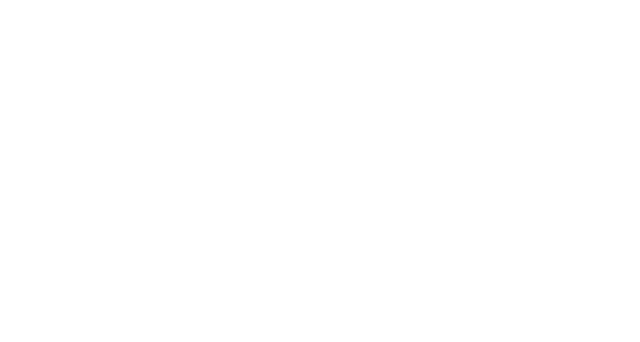
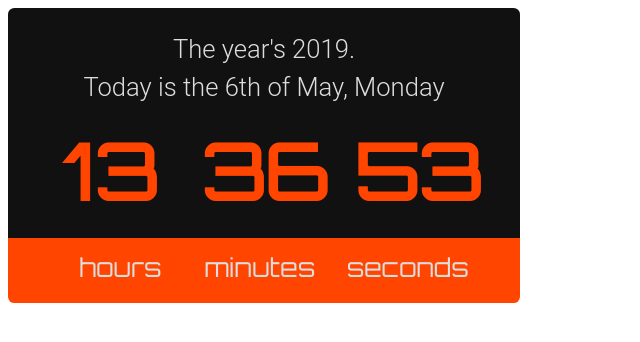
Before and after one commit to alittlebyte/WebDevsign, a website built with webpack: page src/index.pug in a window 1280 px wide. Shown: the whole page, without its empty margins (0-640 px from the left). Built offline with nearby package versions, Linux system fonts and the light colour scheme.

Commit message:
Clock module

```diff
--- /dev/null
+++ b/src/clock/clock.js
@@ -0,0 +1,80 @@
+function currentTime() {
+  var date = new Date(); // Initiate a Date object, that holds information in the format of 'May 9, 19 10:17:36'
+
+  var current = date.getDate(); // Get current day, number
+  var day = new Intl.DateTimeFormat("en-US", { weekday: "long" }).format(date); // Day of the week, as a string. This specific method allows for it. Same with month
+  var month = new Intl.DateTimeFormat("en-US", { month: "long" }).format(date);
+  var year = date.getFullYear();
+
+  var hour = date.getHours();
+  var hourText = 'hour';
+  var hourSuffix = "s";
+
+  var min = date.getMinutes();
+  var minText = 'minute';
+  var minSuffix = "s";
+
+  var sec = date.getSeconds();
+  var secText = 'second';
+  var secSuffix = "s";
+
+  var suffix = ""; // Certain days of the week won't have this part, when displayed. Goes after the number of the day
+
+  hour = updateTime(hour);
+  min = updateTime(min);
+  sec = updateTime(sec);
+
+  switch (current) {
+    case 1: case 21:
+      suffix = "st";
+      break;
+    case 2: case 22:
+      suffix = "nd";
+      break;
+    case 3: case 23:
+      suffix = "rd";
+      break;
+    default:
+      suffix = "th";
+      break;
+  }
+
+  switch (hour) {
+    case "01": case 21: case 31: case 41: case 51:
+      hourSuffix = "";
+      break;
+  }
+
+  switch (min) {
+    case "01": case 21: case 31: case 41: case 51:
+      minSuffix = "";
+      break;
+  }
+
+  switch (sec) {
+    case "01": case 21: case 31: case 41: case 51:
+      secSuffix = "";
+      break;
+  }// Regular conditional wouldn't work, same for multiple values or multiple cases at once. Just have to keep it all separate.
+
+  document.getElementById("year").innerText = `The year's ${year}.`;
+  document.getElementById("today").innerText = `Today is the ${current}${suffix} of ${month}, ${day}`;
+  document.getElementById("hours").innerText = `${hour}`;
+  document.getElementById("hourdesc").innerText = `${hourText}${hourSuffix}`;
+  document.getElementById("minutes").innerText = `${min}`;
+  document.getElementById("minutedesc").innerText = `${minText}${minSuffix}`;
+  document.getElementById("seconds").innerText = `${sec}`;
+  document.getElementById("seconddesc").innerText = `${secText}${secSuffix}`;
+
+  var t = setTimeout(function() { currentTime(); }, 1000);
+} // Paste everything together with template literals, give it some time to prepare for launch
+
+function updateTime(k) {
+  if (k < 10) {
+    return "0" + k;
+  } else {
+    return k;
+  }
+} // Add zeros to single numbers for better looks
+
+currentTime(); // Aaaand go
--- /dev/null
+++ b/src/clock/clock.pug
@@ -0,0 +1,11 @@
+div(id="timer")
+  div(id="year")
+  div(id="today")
+  div(id="clock")
+    div(id="hours")
+    div(id="minutes")
+    div(id="seconds")
+  div(id="desc")
+    div(id="hourdesc")
+    div(id="minutedesc")
+    div(id="seconddesc")
--- /dev/null
+++ b/src/clock/clock.scss
@@ -0,0 +1,49 @@
+@import url('https://fonts.googleapis.com/css?family=Orbitron|Roboto');
+
+body {
+  color:#ddd;
+  text-align:center;
+}
+
+#timer{
+  width:36vw;
+  height:18vw;
+  padding:2vw;
+  border-radius:0.5vw;
+  background-color:#111;
+}
+
+#year,#today{
+  font-family: 'Roboto Light', sans-serif;
+  display:grid;
+  grid-template-columns:36vw;
+  grid-template-rows:2vw;
+  font-size:2vw;
+  margin-bottom:1vw;
+}
+
+#clock,#desc{
+  font-family: 'Orbitron', sans-serif;
+  display:grid;
+  grid-template-columns:12vw 12vw 12vw;
+  grid-template-rows:3vw 3vw;
+  font-size:2vw;
+}
+#clock{
+  margin-top:2vw;
+  color:OrangeRed;
+  font-weight:bold;
+  font-size:6vw;
+}
+
+#desc{
+margin-top:3vw;
+margin-left:-2vw;
+padding-top:1vw;
+height:4.05vw;
+width:111.1%;
+border-radius:0 0 0.5vw 0.5vw;
+background-color:OrangeRed;
+color:#ddd;
+text-align:right;
+}
--- a/src/index.pug
+++ b/src/index.pug
@@ -1,7 +1,10 @@
 doctype html
 meta(name="viewport",content="width=device-width, initial-scale=1.0")
 style
+  include clock/clock.scss
 html
   head
     title WebDevsign. Because you can't tell the difference nowadays.
   body
+    include clock/clock.pug
+    script(type="text/javascript" src="../src/clock/clock.js")
```
Also changed, not shown: dist/bundle.js, dist/index.html.
